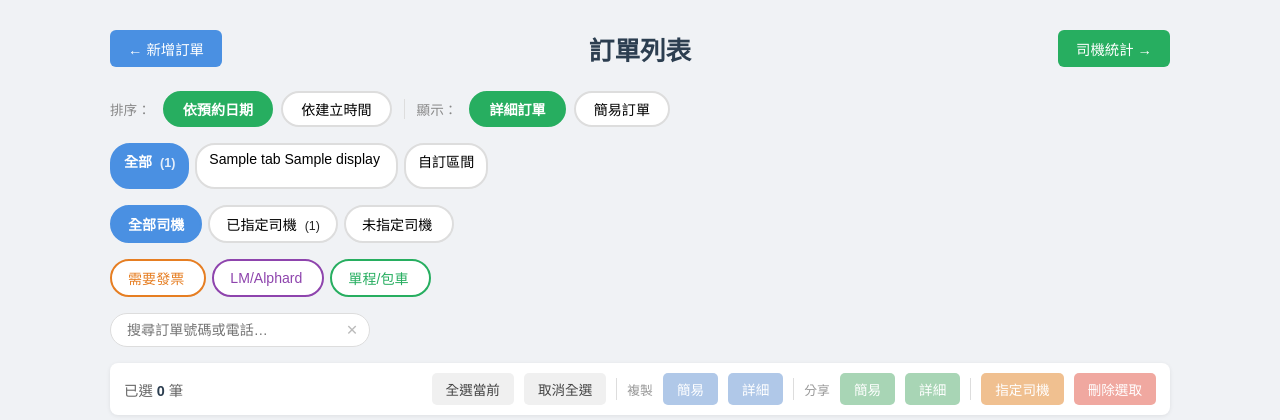
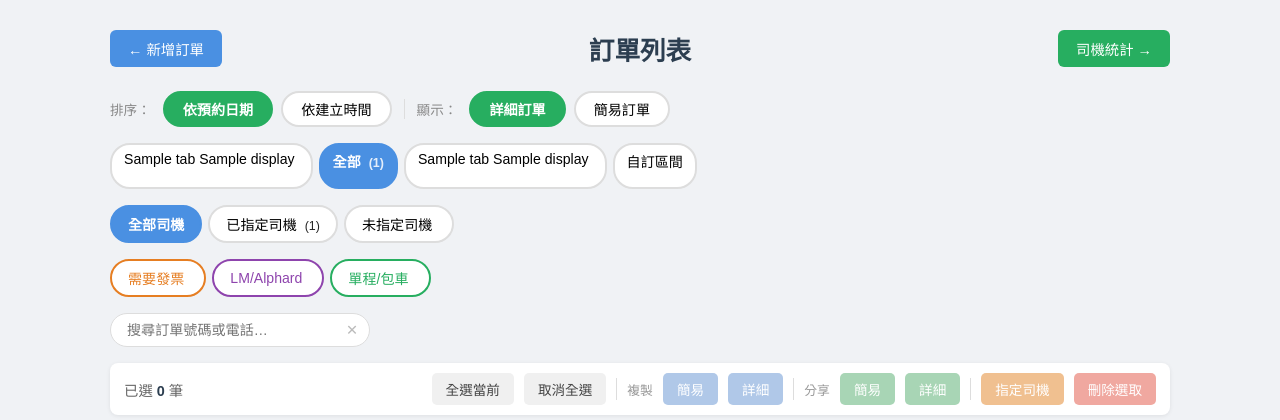
Before and after one commit to CKL141189/order, a Flask app: template templates/orders.html in a window 1280 px wide. Shown: the top 420 px of the page. Run offline with Flask 3, Linux system fonts and the light colour scheme; the template is opened without the code that fills it: most values are stand-ins (such as "Sample title", 1, 10 or a date in 2020); some libraries are stand-ins or nearby versions.

Commit message:
Reorder date tabs: 昨天>全部>今天>明天>後天>自訂區間, remove extra days
Co-Authored-By: Claude Sonnet 4.6 <noreply@anthropic.com>

```diff
--- a/app.py
+++ b/app.py
@@ -193,7 +193,7 @@ def order_sort_key(order):
 
 def get_date_tabs():
     today = datetime.utcnow() + timedelta(hours=8)
-    labels = ["昨天", "今天", "明天", "後天", "", ""]
+    labels = ["昨天", "今天", "明天", "後天"]
     tabs = []
     for i, label in enumerate(labels):
         d = today + timedelta(days=i - 1)
--- a/templates/orders.html
+++ b/templates/orders.html
@@ -338,14 +338,19 @@ button { padding: 9px 22px; border: none; border-radius: 6px; cursor: pointer; f
 
   <!-- Date Tabs -->
   <div class="tabs-bar" id="tabsBar">
+    {% set yesterday = date_tabs[0] %}
+    <button class="tab-btn date-tab-btn" data-tab="{{ yesterday.date_key }}" onclick="switchTab('{{ yesterday.date_key }}', this)">
+      <span>{{ yesterday.label }} {{ yesterday.display }} <span class="tab-count"></span></span>
+      <span class="tab-sub"></span>
+    </button>
     <button class="tab-btn date-tab-btn active" data-tab="all" onclick="switchTab('all', this)">
       <span>全部 <span class="tab-count" id="cnt-all"></span></span>
       <span class="tab-sub" id="tsub-all"></span>
     </button>
-    {% for tab in date_tabs %}
+    {% for tab in date_tabs[1:] %}
     <button class="tab-btn date-tab-btn" data-tab="{{ tab.date_key }}" onclick="switchTab('{{ tab.date_key }}', this)">
-      <span>{{ tab.label }} {{ tab.display }} <span class="tab-count" id="cnt-{{ loop.index }}"></span></span>
-      <span class="tab-sub" id="tsub-{{ loop.index }}"></span>
+      <span>{{ tab.label }} {{ tab.display }} <span class="tab-count"></span></span>
+      <span class="tab-sub"></span>
     </button>
     {% endfor %}
     <button class="tab-btn date-tab-btn" data-tab="custom" onclick="switchTab('custom', this)">
```
